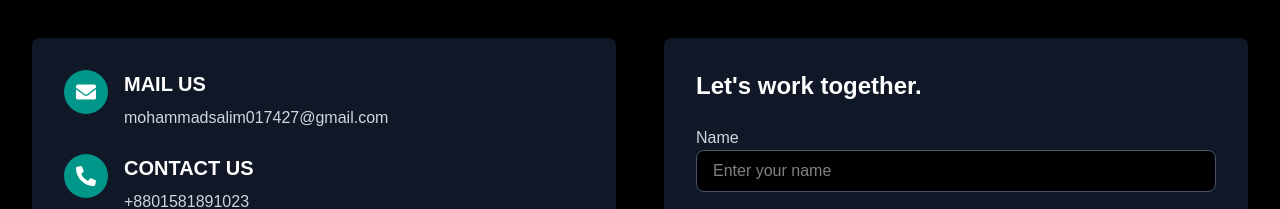
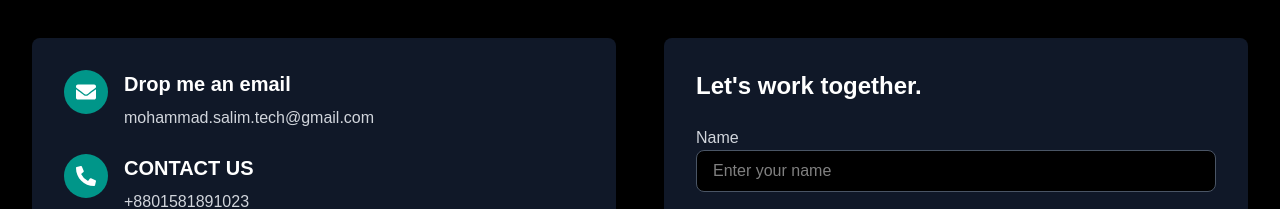
Before and after one commit to mohammad-salim-23/LatestPortfolio, a Next.js app: page /contact in a window 1280 px wide. Shown: the part 146-355 px from the top of the page. Built offline with nearby package versions, Linux system fonts and the light colour scheme; no server answers.

Commit message:
email update

```diff
--- a/src/app/contact/page.tsx
+++ b/src/app/contact/page.tsx
@@ -62,8 +62,8 @@ const ContactPage = () => {
                   <FaEnvelope className="text-white text-xl" />
                 </div>
                 <div>
-                  <h3 className="text-xl font-semibold mb-2 text-white">MAIL US</h3>
-                  <p className="text-gray-300">mohammadsalim017427@gmail.com</p>
+                  <h3 className="text-xl font-semibold mb-2 text-white">Drop me an email</h3>
+                  <p className="text-gray-300">mohammad.salim.tech@gmail.com</p>
                 </div>
               </div>
 
```
